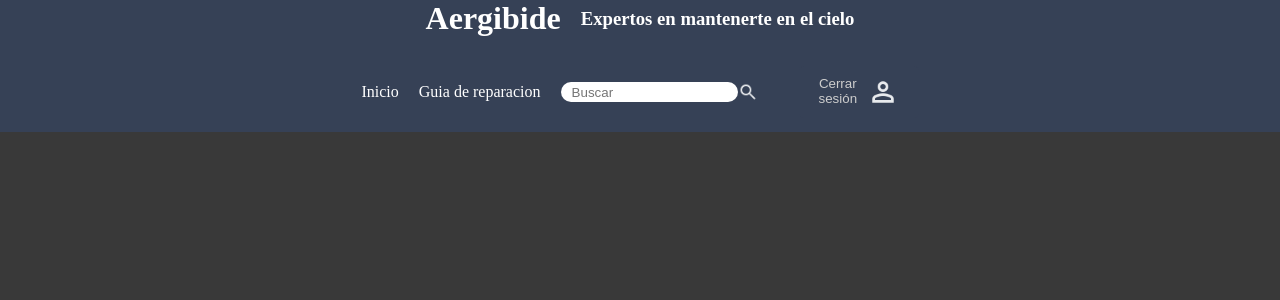
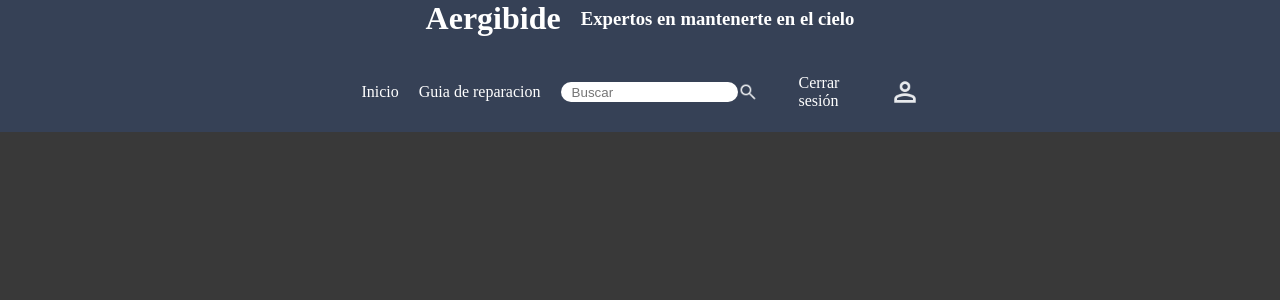
Before and after one commit to JonGaray/RETO-1, a PHP site: page /view/layout/header.php in a window 1280 px wide. Shown: the top 300 px of the page. Run offline with PHP 8.4, Linux system fonts and the light colour scheme; some web fonts are replaced.

Commit message:
Cerrar sesion y redireccionamientos

```diff
--- a/view/layout/header.php
+++ b/view/layout/header.php
@@ -40,10 +40,12 @@
             </li>
             <li>
                 <div class="div-sesion">
-                    <button id="cerrar-sesion" class="btn-cerrar-sesion" style="background-color: #364156; color: #CDCDCD; border: none; padding: 10px 20px; border-radius: 5px; cursor: pointer; display: flex;">
-                        Cerrar sesión
+                    <span id="cerrar-sesion-text" style="cursor: pointer;">
+            Cerrar sesión
+        </span>
+                    <a id="imagen-redireccion" href="index.php?controller=usuario&action=listPreguntas">
                         <img src="assets/Images/Persona.png" alt="Personita" class="persona" style="vertical-align: middle; margin-left: 10px; width: 32px;">
-                    </button>
+                    </a>
                 </div>
             </li>
         </ul>
@@ -53,7 +55,7 @@
         function eliminarCookie(nombre) {
             document.cookie = nombre + '=; expires=Thu, 01 Jan 1970 00:00:00 UTC; path=/;';
         }
-        document.getElementById('cerrar-sesion').addEventListener('click', function() {
+        document.getElementById('cerrar-sesion-text').addEventListener('click', function(event) {
             eliminarCookie('nombre_usuario');
             eliminarCookie('rol_usuario');
             location.reload();
```
